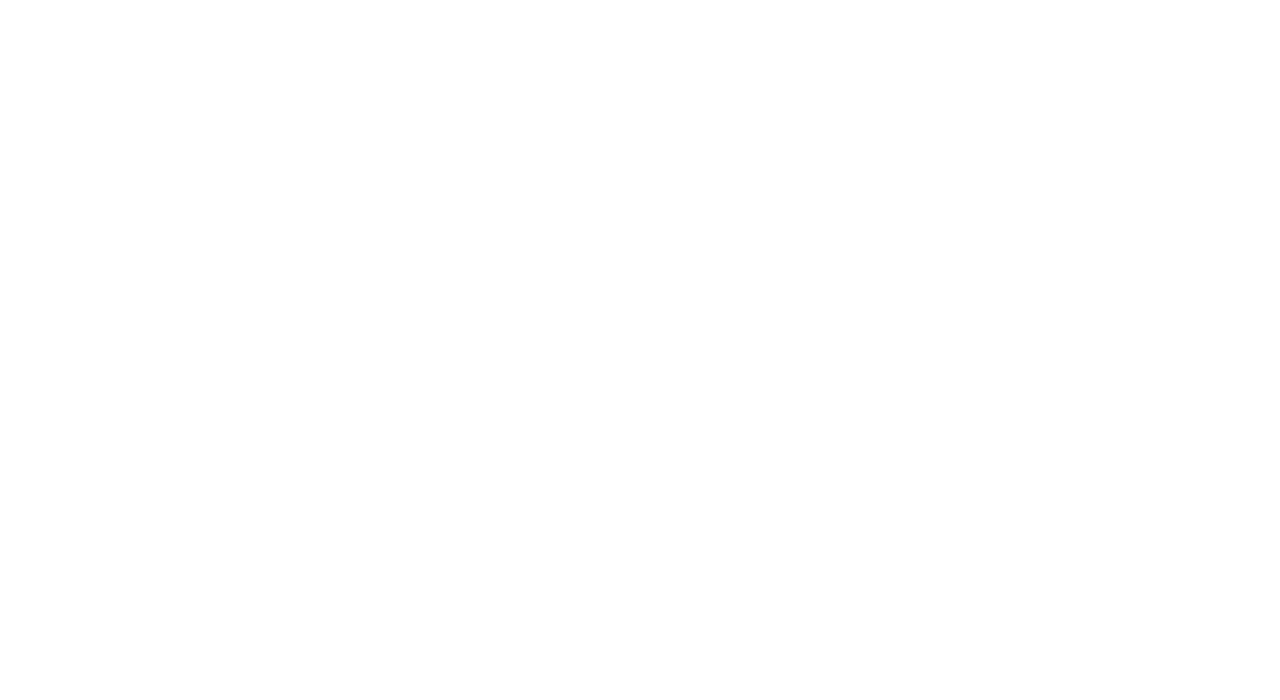
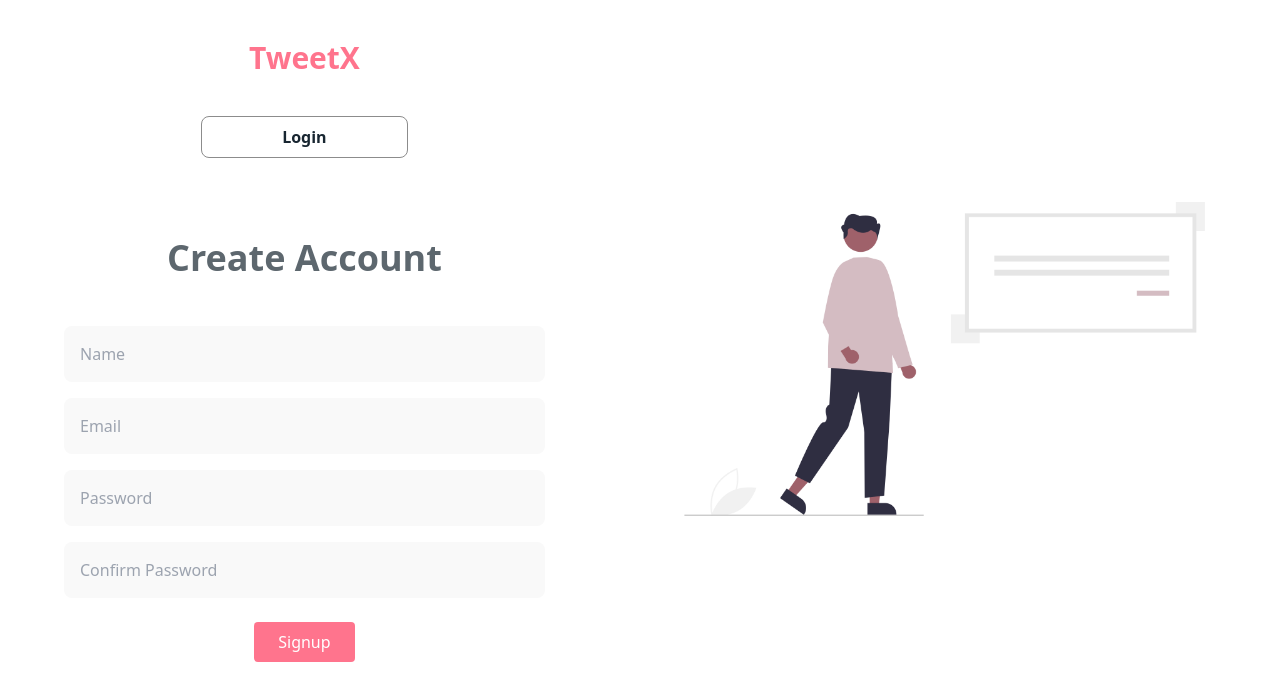
Before and after one commit to Ujjwal-here/Sprung-TweetX, a React (Create React App) app: page / in a window 1280 px wide. Shown: the top 700 px of the page. Built offline with nearby package versions, Linux system fonts and the light colour scheme.

Commit message:
Add signup page

```diff
--- a/src/App.js
+++ b/src/App.js
@@ -1,10 +1,11 @@
-import logo from './logo.svg';
+
 import './App.css';
+import Signup from './components/Signup';
 
 function App() {
   return (
     <div className="App">
-
+      <Signup/>
     </div>
   );
 }
--- a/src/components/Signup.jsx
+++ b/src/components/Signup.jsx
@@ -0,0 +1,55 @@
+import React from "react";
+
+const Signup = () => {
+  return (
+    <div className="flex flex-row">
+      <div className="mx-16 my-10 basis-3/5">
+        <h1 className="font-bold text-3xl text-[#ff748d]">TweetX</h1>
+        <button className="my-10 py-2 px-20 border border-[#8c8c8c] rounded-lg font-semibold text-[#182631]">
+          Login
+        </button>
+        <h1 className="my-10 text-4xl font-bold text-[#5d676e]">
+          Create Account
+        </h1>
+        <div className="flex flex-col">
+          <input
+            className="py-4 my-2 px-4 bg-[#f9f9f9] rounded-lg"
+            type="text"
+            name="name"
+            id="name"
+            placeholder="Name"
+          />
+          <input
+            className="py-4 my-2 px-4 bg-[#f9f9f9] rounded-lg"
+            type="email"
+            name="email"
+            id="email"
+            placeholder="Email"
+          />
+          <input
+            className="py-4 my-2 px-4 bg-[#f9f9f9] rounded-lg"
+            type="password"
+            name="password"
+            id="password"
+            placeholder="Password"
+          />
+          <input
+            className="py-4 my-2 px-4 bg-[#f9f9f9] rounded-lg"
+            type="password"
+            name="password2"
+            id="password2"
+            placeholder="Confirm Password"
+          />
+        </div>
+        <button className="my-4 py-2 px-6 rounded bg-[#ff748d] text-white ">
+          Signup
+        </button>
+      </div>
+      <div className="flex items-center">
+        <img src="signin.png" alt="signin"  />
+      </div>
+    </div>
+  );
+};
+
+export default Signup;
```
Also changed, not shown: public/signin.png (added).
